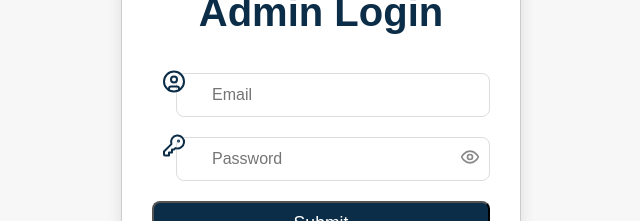
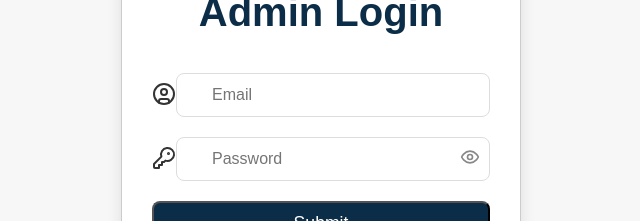
Before and after one commit to Mangesh-Gosavi/Admin_ShopApp, a React (Vite) app: page / in a window 1280 px wide. Shown: the part 221-442 px from the top of the page, without its empty margins (319-959 px from the left). Built offline with nearby package versions, Linux system fonts and the light colour scheme.

Commit message:
Update Login.css

```diff
--- a/src/CSS/Login.css
+++ b/src/CSS/Login.css
@@ -39,7 +39,7 @@
   margin-bottom: 20px;
 }
 
-.icon {
+.login-icon {
   position: absolute;
   left: 10px;
   top: 50%;
```
